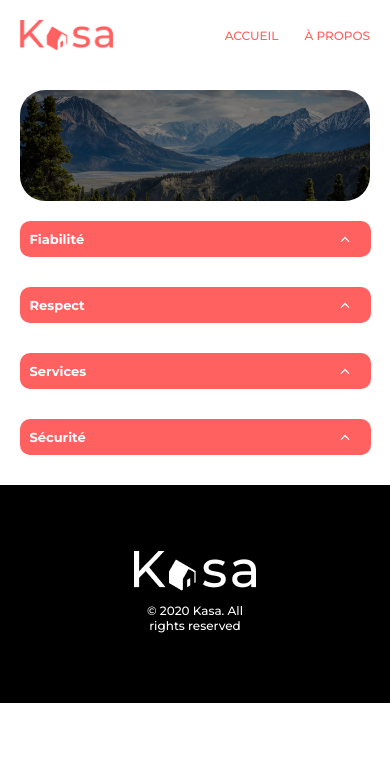
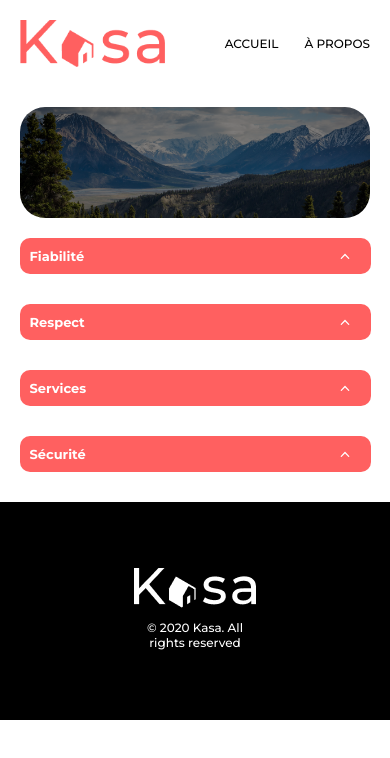
Before and after one commit to valeriepappani/kasa, a React (Create React App) app: page /propos in a window 390 px wide. Shown: the top 758 px of the page. Built offline with nearby package versions, Linux system fonts and the light colour scheme.

Commit message:
ajout animation collapse

```diff
--- a/src/components/Header.jsx
+++ b/src/components/Header.jsx
@@ -1,20 +1,28 @@
-import { Link } from 'react-router-dom'
+
+import React from 'react'
+import { Link, useLocation } from 'react-router-dom'
 import '../styles/index.scss'
 import '../styles/Header.scss'
 import Logo from '../assets/Kasa-logo.png'
 
 function Header() {
+
+  const location = useLocation();
+
   return (
     <nav className="navbar">
-      <Link to="/" className="navbar__logo">
         <img src={Logo} alt='logo-kasa' className='navbar__logo' />
-      </Link>
-      <div>
-        <Link to="/Accueil" className="navbar__link">ACCUEIL</Link>
-        <Link to="/Propos" className="navbar__link">À PROPOS</Link>
+      <div className="Link">
+      <Link to="/Accueil" className={`navbar__link ${location.pathname === '/Accueil' ? 'active' : ''}`}>
+          ACCUEIL
+        </Link>
+        <Link to="/Propos" className={`navbar__link ${location.pathname === '/Propos' ? 'active' : ''}`}>
+          À PROPOS
+        </Link>
       </div>
     </nav>
   )
 }
 
-export default Header
+
+export default Header;
--- a/src/components/Slideshow.jsx
+++ b/src/components/Slideshow.jsx
@@ -14,30 +14,27 @@ function Slideshow({ ficheSelection }) {
         setActiveIndex((prevIndex) => (prevIndex === 0 ? ficheSelection.pictures.length - 1 : prevIndex - 1));
     };
 
-    const nbImages = ficheSelection.pictures.length > 1;
-
     return (
         <div className="slider">
-            {nbImages && (
+
             <div className="slider__prev" onClick={prevSlide}>
                 <img src={Left} alt="left arrow" />
             </div>
-            )}
+
             {ficheSelection.pictures.map((picture, index) => (
                 <div key={index} className={index === activeIndex ? 'slide active' : 'slide'}>
-                    <img src={picture} alt={`pic ${index + 1}`} className="slider__img"/>
+                    <img src={picture} alt={`pic ${index + 1}`} className="slider__img" />
                 </div>
             ))}
-            {nbImages && (
+
             <div className="slider__next" onClick={nextSlide}>
                 <img src={Right} alt="right arrow" />
             </div>
-            )}
-            {nbImages && (
+
             <div className="slider__counter">
                 {activeIndex + 1} / {ficheSelection.pictures.length}
             </div>
-            )}
+
         </div>
     );
 }
--- a/src/components/collapse.jsx
+++ b/src/components/collapse.jsx
@@ -6,19 +6,16 @@ function Collapse({ title, content }) {
 
     const [isOpen, setIsOpen] = useState(false)
 
-    return isOpen ? (
-        <div className='collapse' >
-            <div className="collapse__encart">
-                <h2 className="collapse__title active" > {title}</h2>
-                <img src={icon} alt="icon dropdown" className="collapse__icon ouvert" onClick={() => setIsOpen(false)}></img>
-            </div>
-            <div className="collapse__content">{content}</div>
-        </div>
-    ) : (
+    return (
         <div className='collapse'>
             <div className="collapse__encart">
-                <h2 className="collapse__title false"> {title}</h2>
-                <img src={icon} alt="icon dropdown" className="collapse__icon fermer" onClick={() => setIsOpen(true)}></img>
+                <h2 className={`collapse__title ${isOpen ? 'active' : 'false'}`}> {title}</h2>
+                <img src={icon} alt="icon dropdown" className={`collapse__icon ${isOpen ? 'ouvert' : 'fermer'}`} onClick={() => setIsOpen(!isOpen)}></img>
+            </div>
+            <div className={`collapse__animation ${isOpen ? 'open' : ''}`}>
+                <div className="collapse__content">
+                    {content}
+                </div>
             </div>
         </div>
     )
--- a/src/components/rating.jsx
+++ b/src/components/rating.jsx
@@ -2,11 +2,6 @@ import React from 'react';
 import RedStar from '../assets/star-red.png'
 import GrayStar from '../assets/star-gray.png'
 import '../styles/rating.scss'
-
-const Star = ({ selected }) => {
-    return (
-        <img className="rating__etoile" src={selected ? RedStar : GrayStar} alt="etoiles" />);
-};
 
 const Rating = ({ value }) => {
     const etoiles = [];
@@ -20,4 +15,9 @@ const Rating = ({ value }) => {
     );
 };
 
+const Star = ({ selected }) => {
+    return (
+        <img className="rating__etoile" src={selected ? RedStar : GrayStar} alt="etoiles" />);
+};
+
 export default Rating;
--- a/src/styles/Header.scss
+++ b/src/styles/Header.scss
@@ -1,4 +1,12 @@
 @import 'index.scss';
+
+.navbar__link.active {
+    text-decoration: underline;
+}
+
+.Link {
+    display:flex;
+}
 
 .navbar {
     display: flex;
@@ -18,7 +26,8 @@
         height: 68px;
 
         @media (max-width:425px) {
-            height: 30px;
+            height: auto;
+            width:145px;
         }
     }
 
@@ -27,15 +36,12 @@
         font-size: 24px;
         font-weight: 500;
         text-decoration: none;
-        color: $main-color;
-
-        &:focus {
-            text-decoration: underline;
-        }
+        color: $secondary-color;
 
         @media (max-width:425px) {
             padding-left: 26px;
             font-size: 12px;
         }
     }
+
 }
--- a/src/styles/Location.scss
+++ b/src/styles/Location.scss
@@ -63,6 +63,10 @@
         gap: 20px;
         margin: 20px 0;
 
+        @media(max-width:425px) {
+            gap: 10px;
+        }
+
         &--list {
             background-color: $main-color;
             width: 115px;
@@ -72,9 +76,13 @@
             font-weight: 500;
             text-align: center;
             border-radius: 10px;
+            display: flex;
+            align-items: center;
+            justify-content: center;
 
             @media(max-width: 425px) {
                 font-size: 10px;
+                width: 85px;
             }
         }
     }
@@ -89,7 +97,7 @@
             justify-content: space-between;
             flex-wrap: wrap;
             width: 100%;
-            margin: 10px 0;
+            margin: 0 0 20px 0;
         }
 
         &--haut {
--- a/src/styles/Slideshow.scss
+++ b/src/styles/Slideshow.scss
@@ -59,7 +59,7 @@
 
 .slider__counter {
     position: absolute;
-    bottom: 40px;
+    bottom: 60px;
     text-align:center;
     color:white;
     width:100%;
@@ -69,5 +69,4 @@
     @media(max-width:425px){
         display:none;
     }
-
 }
--- a/src/styles/collapse.scss
+++ b/src/styles/collapse.scss
@@ -42,13 +42,24 @@
         @media (max-width: 425px) {
             font-size: 13px;
         }
-
     }
 
+        &__animation {
+            max-height: 0;
+            overflow: hidden;
+            transition: max-height 0.5s ease-out;
+
+            &.open {
+                max-height: 100%;
+            }
+        }
+
+
     &__content {
-        background-color: #F6F6F650;
+        background-color: rgba(246, 246, 246, 0.45);
         padding: 25px 20px;
         font-size: 18px;
+        line-height:26px;
         font-weight: 400;
         color: $secondary-color;
         margin: 0;
@@ -60,6 +71,7 @@
 
     &__icon {
         cursor: pointer;
+        transition: all 0.2s ease-in-out;
 
         @media (max-width: 425px) {
             width: 12px;
--- a/src/styles/rating.scss
+++ b/src/styles/rating.scss
@@ -1,8 +1,19 @@
 .rating {
     text-align:right;
     margin-top: 25px;
+
+    @media(max-width:425px) {
+        padding:2px;
+        margin-top:0;
+    }
+
+    &__etoile {
+        padding:4px;
+        width:25px;
+
+        @media(max-width:425px){
+            width:18px;
+        }
+
+    }
 }
-
-.rating__etoile {
-    padding:4px;
-}
```
Lines whose indentation alone changed are shown as unchanged.
